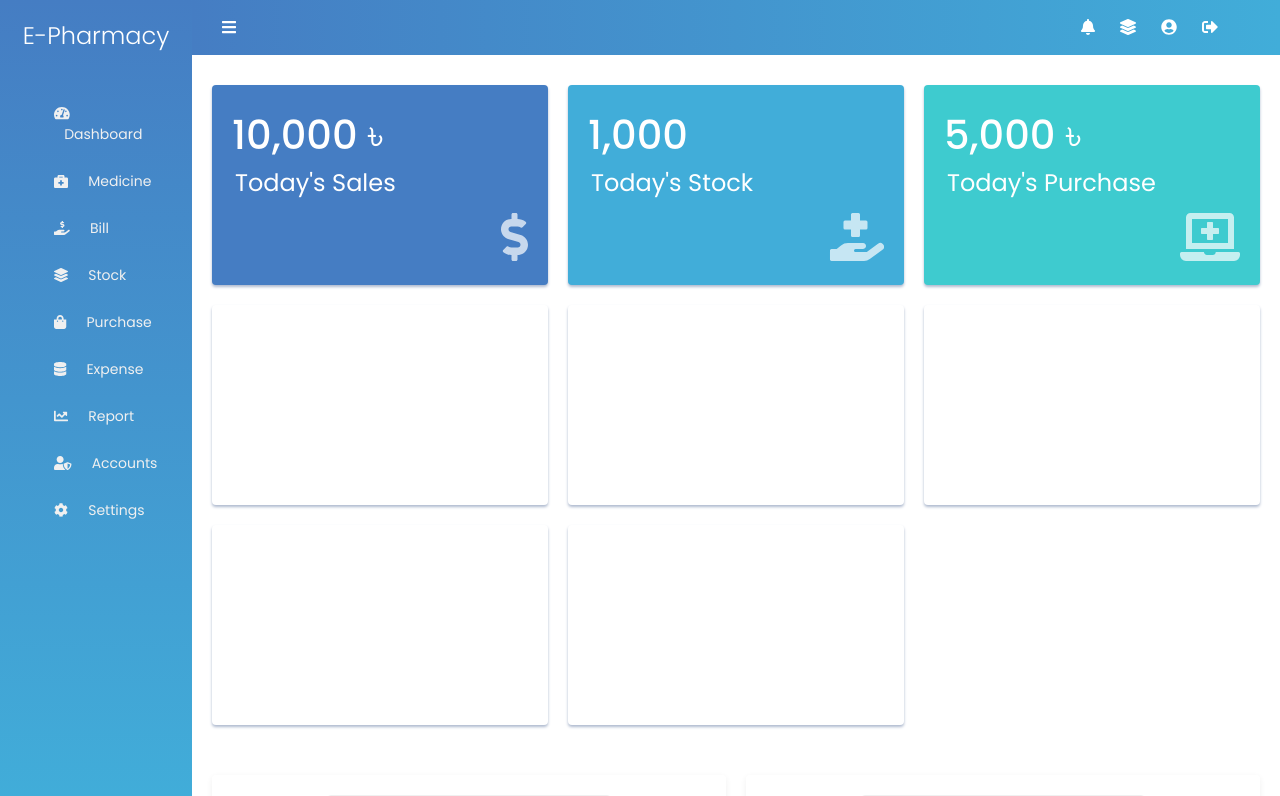
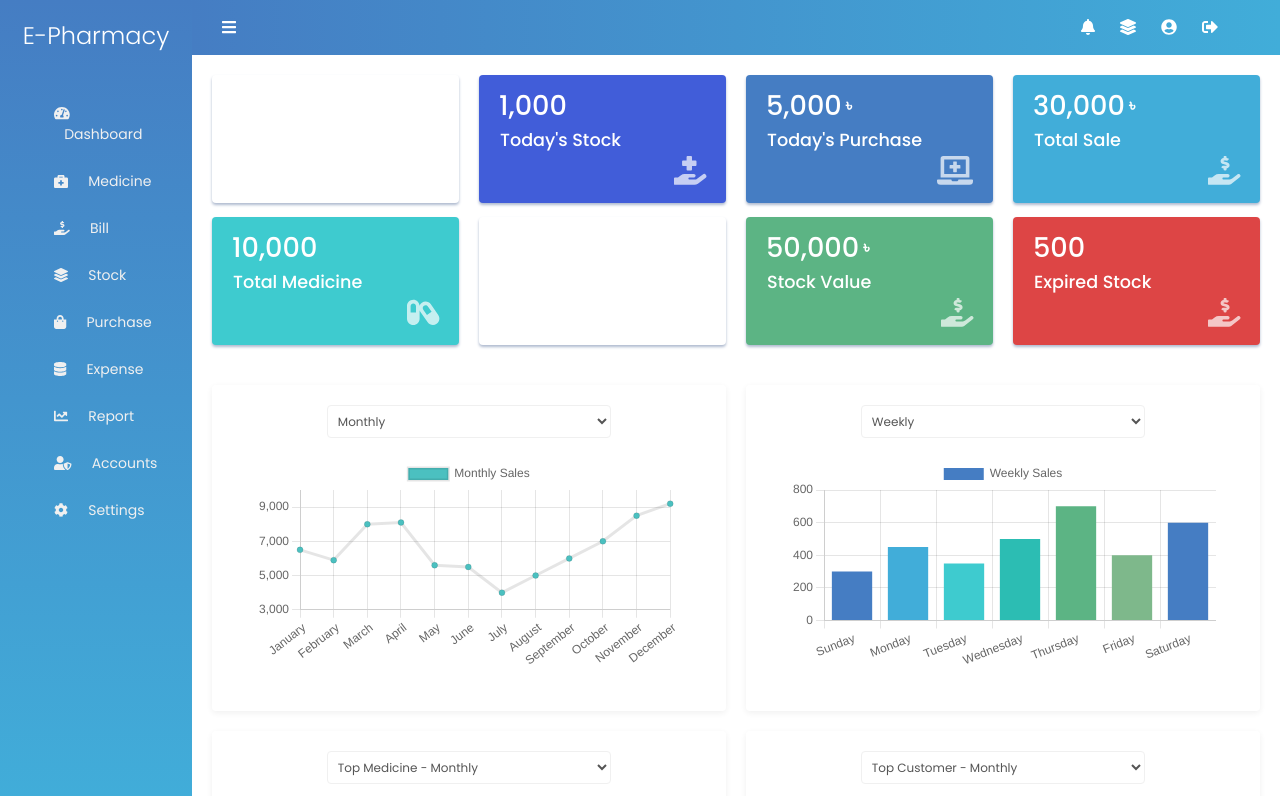
Before and after one commit to tanjimulislam55/pharmacy-frontend, a React (Create React App) app: page / in a window 1280 px wide. Shown: the top 796 px of the page. Built offline with nearby package versions, Linux system fonts and the light colour scheme.

Commit message:
styles: five new grid panel css added

```diff
--- a/src/components/Dashboard/DashboardItem/DashboardItem.module.css
+++ b/src/components/Dashboard/DashboardItem/DashboardItem.module.css
@@ -1,47 +1,70 @@
 .dashContainer {
     width: 100%;
     display: grid;
-    grid-template-columns: repeat(3, minmax(0, 4fr));
-    grid-gap: 20px;
-    padding: 20px;
+    grid-template-columns: repeat(4, minmax(0, 4fr));
+    grid-gap: 14px 20px;
+    padding: 10px 20px;
 }
 
 .dashContainer > .dashBox:nth-child(1) {
+    background: var(--blue);
+}
+.dashContainer > .dashBox:nth-child(2) {
+    background: var(--deep-primary);
+}
+.dashContainer > .dashBox:nth-child(3) {
     background: var(--primary);
 }
-.dashContainer > .dashBox:nth-child(2) {
+.dashContainer > .dashBox:nth-child(4) {
     background: var(--secondary);
 }
-.dashContainer > .dashBox:nth-child(3) {
+.dashContainer > .dashBox:nth-child(5) {
     background: var(--light-secondary);
+}
+.dashContainer > .dashBox:nth-child(6) {
+    background: var(--light-secondary2);
+}
+.dashContainer > .dashBox:nth-child(7) {
+    background: var(--green);
+}
+.dashContainer > .dashBox:nth-child(8) {
+    background: var(--red);
 }
 
 .dashContainer .dashBox {
     position: relative;
-    padding: 20px;
+    padding: 10px 20px;
     box-shadow: 0 2px 3px var(--grey2);
     border-radius: 4px;
-    min-height: 200px;
+    min-height: 8em;
 }
 
 .dashContainer .dashBox .itemNumber {
     position: relative;
     font-weight: 500;
-    font-size: 2.5em;
+    font-size: 1.7em;
     color: var(--white);
 }
 
 .dashContainer .dashBox .itemName {
-    font-size: 1.5em;
-    margin-left: 3px;
+    font-size: 1.1em;
+    font-weight: 450;
+    margin-left: 1px;
     color: var(--white);
 }
 
 .dashContainer .dashBox .itemIcon {
-    font-size: 3em;
+    font-size: 1.8em;
     color: var(--white);
     position: absolute;
     right: 20px;
     bottom: 10px;
     opacity: 0.7;
 }
+
+.dashBox .itemNumber span {
+    font-size: 0.6em;
+    font-weight: 800;
+    position: absolute;
+    margin: 8px 4px;
+}
```
